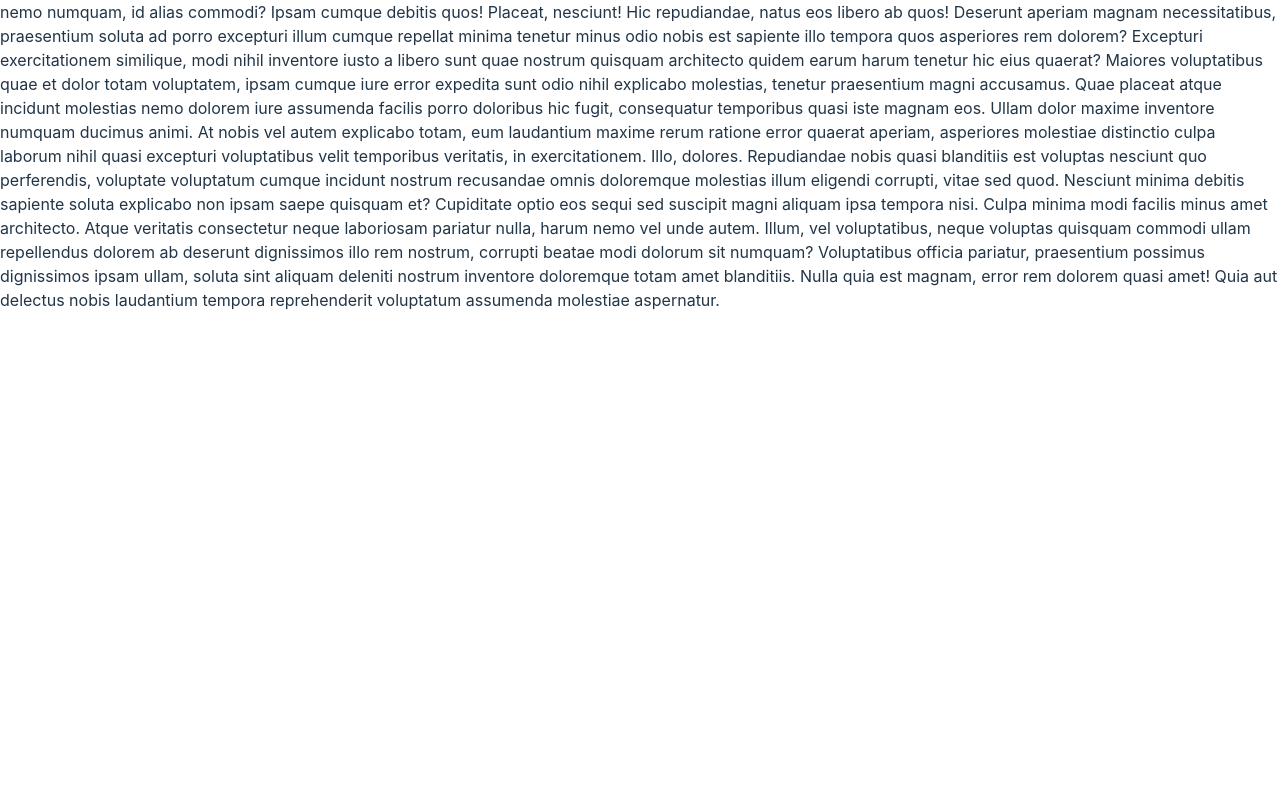
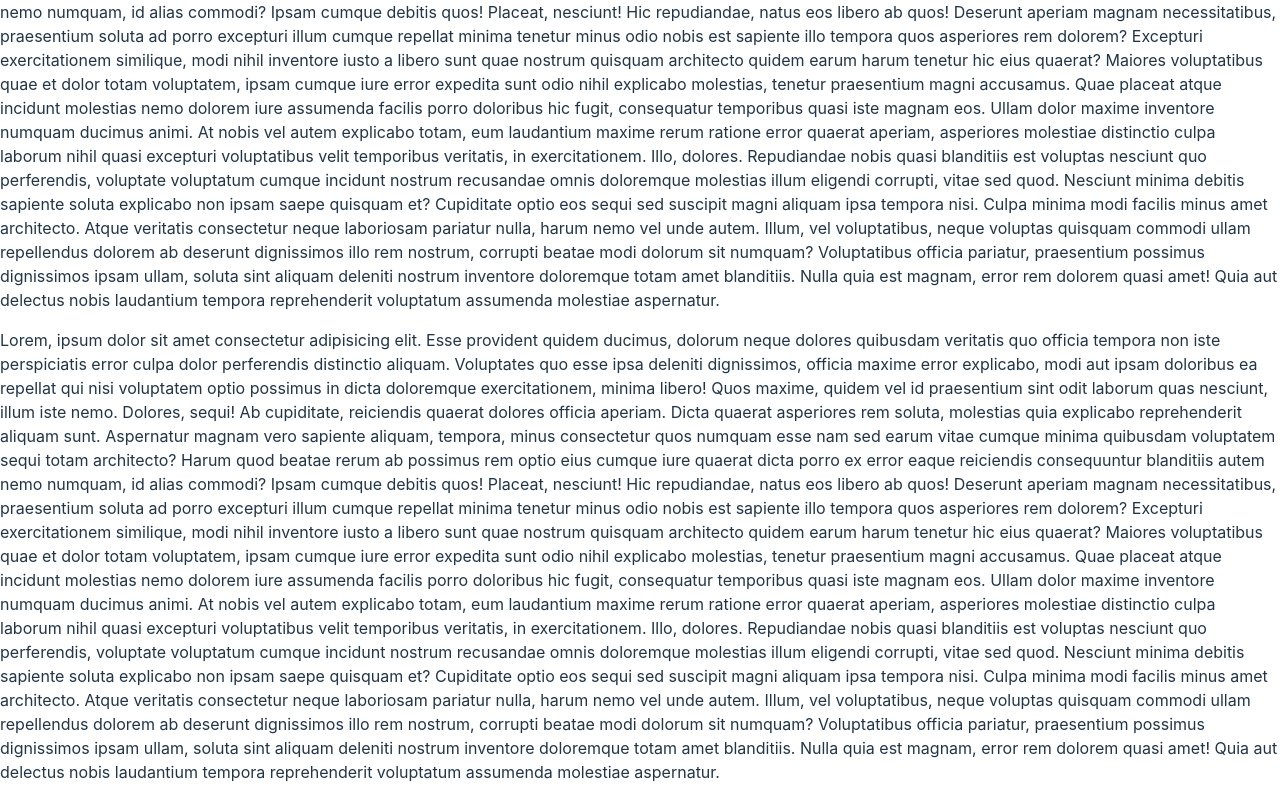
Before and after one commit to saifulislam975317/practices-task, a React (Vite) app: page / in a window 1280 px wide. Shown: the part 10821-11621 px from the top of the page. Before the commit the page ends 11149 px from the top, so only its background shows below. Built offline with nearby package versions, Linux system fonts and the light colour scheme.

Commit message:
update info

```diff
--- a/src/App.jsx
+++ b/src/App.jsx
@@ -974,6 +974,52 @@ function App() {
         aut delectus nobis laudantium tempora reprehenderit voluptatum assumenda
         molestiae aspernatur.
       </p>
+      <p>
+        Lorem, ipsum dolor sit amet consectetur adipisicing elit. Esse provident
+        quidem ducimus, dolorum neque dolores quibusdam veritatis quo officia
+        tempora non iste perspiciatis error culpa dolor perferendis distinctio
+        aliquam. Voluptates quo esse ipsa deleniti dignissimos, officia maxime
+        error explicabo, modi aut ipsam doloribus ea repellat qui nisi
+        voluptatem optio possimus in dicta doloremque exercitationem, minima
+        libero! Quos maxime, quidem vel id praesentium sint odit laborum quas
+        nesciunt, illum iste nemo. Dolores, sequi! Ab cupiditate, reiciendis
+        quaerat dolores officia aperiam. Dicta quaerat asperiores rem soluta,
+        molestias quia explicabo reprehenderit aliquam sunt. Aspernatur magnam
+        vero sapiente aliquam, tempora, minus consectetur quos numquam esse nam
+        sed earum vitae cumque minima quibusdam voluptatem sequi totam
+        architecto? Harum quod beatae rerum ab possimus rem optio eius cumque
+        iure quaerat dicta porro ex error eaque reiciendis consequuntur
+        blanditiis autem nemo numquam, id alias commodi? Ipsam cumque debitis
+        quos! Placeat, nesciunt! Hic repudiandae, natus eos libero ab quos!
+        Deserunt aperiam magnam necessitatibus, praesentium soluta ad porro
+        excepturi illum cumque repellat minima tenetur minus odio nobis est
+        sapiente illo tempora quos asperiores rem dolorem? Excepturi
+        exercitationem similique, modi nihil inventore iusto a libero sunt quae
+        nostrum quisquam architecto quidem earum harum tenetur hic eius quaerat?
+        Maiores voluptatibus quae et dolor totam voluptatem, ipsam cumque iure
+        error expedita sunt odio nihil explicabo molestias, tenetur praesentium
+        magni accusamus. Quae placeat atque incidunt molestias nemo dolorem iure
+        assumenda facilis porro doloribus hic fugit, consequatur temporibus
+        quasi iste magnam eos. Ullam dolor maxime inventore numquam ducimus
+        animi. At nobis vel autem explicabo totam, eum laudantium maxime rerum
+        ratione error quaerat aperiam, asperiores molestiae distinctio culpa
+        laborum nihil quasi excepturi voluptatibus velit temporibus veritatis,
+        in exercitationem. Illo, dolores. Repudiandae nobis quasi blanditiis est
+        voluptas nesciunt quo perferendis, voluptate voluptatum cumque incidunt
+        nostrum recusandae omnis doloremque molestias illum eligendi corrupti,
+        vitae sed quod. Nesciunt minima debitis sapiente soluta explicabo non
+        ipsam saepe quisquam et? Cupiditate optio eos sequi sed suscipit magni
+        aliquam ipsa tempora nisi. Culpa minima modi facilis minus amet
+        architecto. Atque veritatis consectetur neque laboriosam pariatur nulla,
+        harum nemo vel unde autem. Illum, vel voluptatibus, neque voluptas
+        quisquam commodi ullam repellendus dolorem ab deserunt dignissimos illo
+        rem nostrum, corrupti beatae modi dolorum sit numquam? Voluptatibus
+        officia pariatur, praesentium possimus dignissimos ipsam ullam, soluta
+        sint aliquam deleniti nostrum inventore doloremque totam amet
+        blanditiis. Nulla quia est magnam, error rem dolorem quasi amet! Quia
+        aut delectus nobis laudantium tempora reprehenderit voluptatum assumenda
+        molestiae aspernatur.
+      </p>
     </>
   );
 }
```
